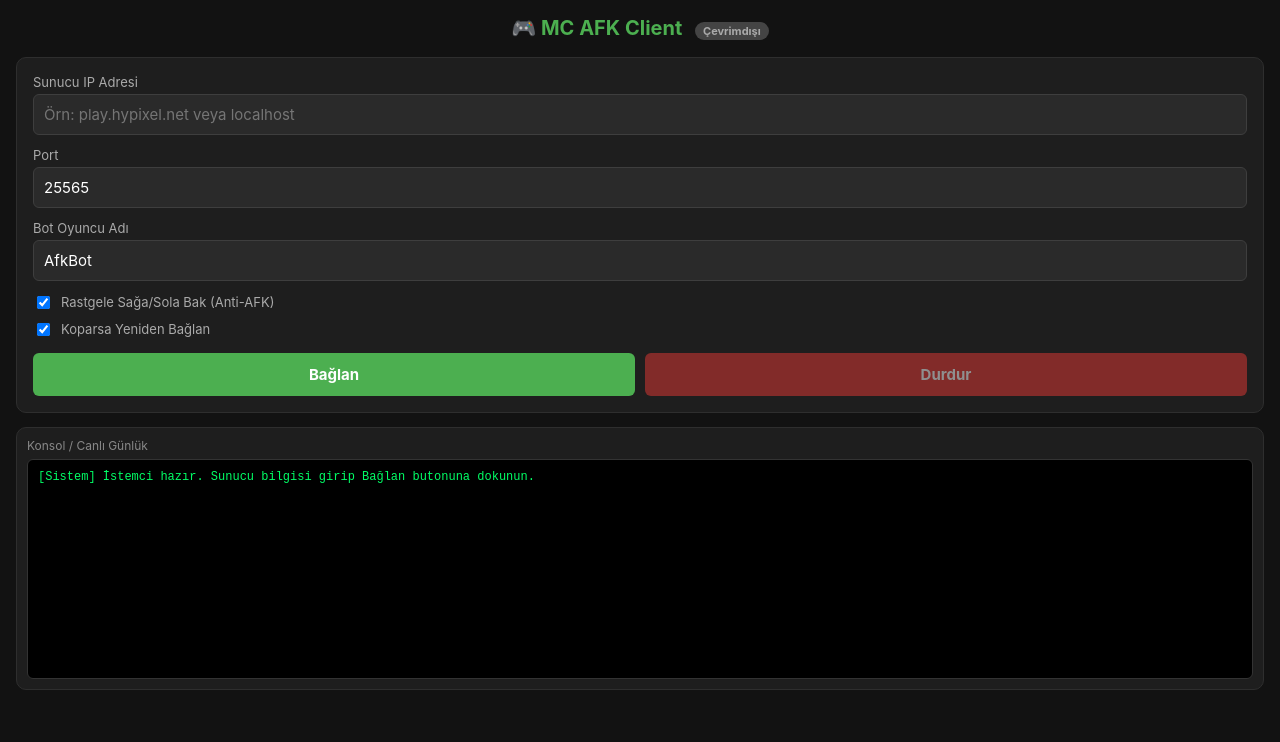
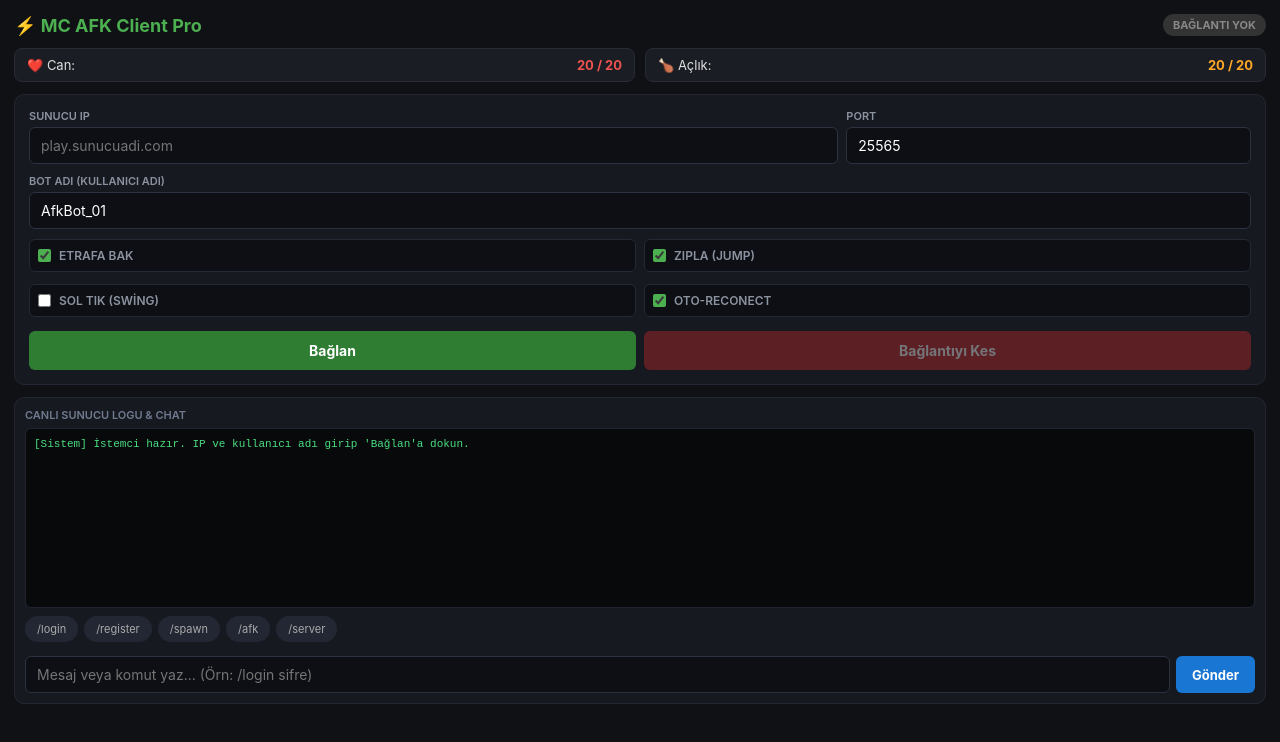
Before and after one commit to kizilyusuf1301-hash/Minecraft-afk-clinet-, a website: page www/index.html in a window 1280 px wide. Drawn offline with Linux system fonts and the light colour scheme.

Commit message:
Update index.html

```diff
--- a/www/index.html
+++ b/www/index.html
@@ -3,71 +3,147 @@
 <head>
   <meta charset="UTF-8">
   <meta name="viewport" content="width=device-width, initial-scale=1.0">
-  <title>Minecraft AFK Client</title>
+  <title>Minecraft AFK Client Pro</title>
   <style>
-    * { box-sizing: border-box; font-family: -apple-system, BlinkMacSystemFont, "Segoe UI", Roboto, sans-serif; }
-    body { background-color: #121212; color: #e0e0e0; margin: 0; padding: 16px; }
-    h2 { margin-top: 0; color: #4caf50; font-size: 20px; text-align: center; }
-    .card { background: #1e1e1e; border-radius: 10px; padding: 16px; margin-bottom: 14px; border: 1px solid #2e2e2e; }
-    .field { margin-bottom: 12px; }
-    label { display: block; font-size: 13px; margin-bottom: 4px; color: #aaa; }
+    * { box-sizing: border-box; font-family: -apple-system, BlinkMacSystemFont, "Segoe UI", Roboto, sans-serif; margin: 0; padding: 0; }
+    body { background-color: #0f1115; color: #e0e0e0; padding: 14px; }
+
+    /* Üst Başlık & Durum */
+    .header { display: flex; justify-content: space-between; align-items: center; margin-bottom: 12px; }
+    h2 { color: #4caf50; font-size: 18px; font-weight: bold; }
+    .badge { padding: 4px 10px; border-radius: 12px; font-size: 11px; font-weight: bold; text-transform: uppercase; }
+    .badge-off { background: #333; color: #888; }
+    .badge-on { background: #1b5e20; color: #81c784; }
+
+    /* Can & Açlık Çubuğu */
+    .status-bars { display: flex; gap: 10px; margin-bottom: 12px; }
+    .bar-card { flex: 1; background: #1a1d24; padding: 8px 12px; border-radius: 8px; border: 1px solid #282c37; display: flex; justify-content: space-between; align-items: center; font-size: 13px; }
+
+    /* Kartlar */
+    .card { background: #161920; border-radius: 10px; padding: 14px; margin-bottom: 12px; border: 1px solid #232733; }
+    .field-row { display: flex; gap: 8px; margin-bottom: 10px; }
+    .field { flex: 1; }
+    label { display: block; font-size: 11px; margin-bottom: 4px; color: #8c93a0; text-transform: uppercase; font-weight: 600; }
     input[type="text"], input[type="number"] {
-      width: 100%; padding: 10px; border-radius: 6px; border: 1px solid #3e3e3e;
-      background: #2a2a2a; color: #fff; font-size: 15px; outline: none;
+      width: 100%; padding: 9px 11px; border-radius: 6px; border: 1px solid #2c3240;
+      background: #0d0f14; color: #fff; font-size: 14px; outline: none;
     }
-    .checkbox-row { display: flex; align-items: center; gap: 8px; margin-bottom: 8px; font-size: 14px; }
-    .btn-group { display: flex; gap: 10px; }
-    button {
-      flex: 1; padding: 12px; border-radius: 6px; border: none; font-size: 15px; font-weight: bold; cursor: pointer;
+    input:focus { border-color: #4caf50; }
+
+    /* Anti-AFK Izgara */
+    .afk-grid { display: grid; grid-template-columns: 1fr 1fr; gap: 8px; margin: 10px 0; }
+    .checkbox-item { background: #0d0f14; padding: 8px; border-radius: 6px; border: 1px solid #242936; display: flex; align-items: center; gap: 8px; font-size: 12px; }
+    .checkbox-item input { accent-color: #4caf50; }
+
+    /* Hızlı Butonlar */
+    .quick-cmds { display: flex; gap: 6px; overflow-x: auto; margin-bottom: 10px; padding-bottom: 4px; }
+    .chip-btn { background: #232733; border: none; color: #aaa; padding: 6px 12px; border-radius: 14px; font-size: 11px; white-space: nowrap; cursor: pointer; }
+    .chip-btn:active { background: #383e50; }
+
+    /* Ana Butonlar */
+    .btn-group { display: flex; gap: 8px; }
+    button.main-btn {
+      flex: 1; padding: 11px; border-radius: 6px; border: none; font-size: 14px; font-weight: bold; cursor: pointer;
     }
-    .btn-connect { background-color: #4caf50; color: #fff; }
-    .btn-disconnect { background-color: #e53935; color: #fff; opacity: 0.5; }
+    .btn-connect { background-color: #2e7d32; color: #fff; }
+    .btn-disconnect { background-color: #c62828; color: #fff; opacity: 0.4; }
+
+    /* Konsol Ekranı */
     #console {
-      height: 220px; background: #000; border-radius: 6px; padding: 10px;
-      font-family: monospace; font-size: 12px; overflow-y: auto; color: #00ff66;
-      border: 1px solid #333; white-space: pre-wrap; word-break: break-word;
+      height: 180px; background: #08090b; border-radius: 6px; padding: 8px;
+      font-family: monospace; font-size: 11px; overflow-y: auto; color: #4ade80;
+      border: 1px solid #1f242e; white-space: pre-wrap; word-break: break-word; line-height: 1.4;
     }
-    .badge { display: inline-block; padding: 2px 8px; border-radius: 12px; font-size: 11px; margin-left: 8px; }
-    .badge-off { background: #444; color: #aaa; }
-    .badge-on { background: #2e7d32; color: #fff; }
+
+    /* Sohbet Gönderme */
+    .chat-input-row { display: flex; gap: 6px; margin-top: 8px; }
+    .chat-input-row input { flex: 1; }
+    .chat-input-row button {
+      background: #1976d2; color: white; border: none; border-radius: 6px; padding: 0 16px; font-weight: bold; font-size: 13px;
+    }
   </style>
 </head>
 <body>
 
-  <h2>🎮 MC AFK Client <span id="statusBadge" class="badge badge-off">Çevrimdışı</span></h2>
+  <div class="header">
+    <h2>⚡ MC AFK Client Pro</h2>
+    <span id="statusBadge" class="badge badge-off">Bağlantı Yok</span>
+  </div>
 
+  <!-- Can & Açlık Durumu -->
+  <div class="status-bars">
+    <div class="bar-card">
+      <span>❤️ Can:</span>
+      <strong id="hpText" style="color: #ef5350;">20 / 20</strong>
+    </div>
+    <div class="bar-card">
+      <span>🍗 Açlık:</span>
+      <strong id="foodText" style="color: #ffa726;">20 / 20</strong>
+    </div>
+  </div>
+
+  <!-- Sunucu Ayarları -->
   <div class="card">
-    <div class="field">
-      <label>Sunucu IP Adresi</label>
-      <input type="text" id="host" placeholder="Örn: play.hypixel.net veya localhost" value="">
+    <div class="field-row">
+      <div class="field" style="flex: 2;">
+        <label>Sunucu IP</label>
+        <input type="text" id="host" placeholder="play.sunucuadi.com" value="">
       </div>
-    <div class="field">
+      <div class="field" style="flex: 1;">
         <label>Port</label>
         <input type="number" id="port" value="25565">
       </div>
-    <div class="field">
-      <label>Bot Oyuncu Adı</label>
-      <input type="text" id="username" placeholder="Örn: AfkBot_01" value="AfkBot">
     </div>
 
-    <div class="checkbox-row">
-      <input type="checkbox" id="antiAfkLook" checked>
-      <label for="antiAfkLook" style="margin:0;">Rastgele Sağa/Sola Bak (Anti-AFK)</label>
-    </div>
-    <div class="checkbox-row">
-      <input type="checkbox" id="autoReconnect" checked>
-      <label for="autoReconnect" style="margin:0;">Koparsa Yeniden Bağlan</label>
+    <div class="field">
+      <label>Bot Adı (Kullanıcı Adı)</label>
+      <input type="text" id="username" placeholder="AfkBot" value="AfkBot_01">
     </div>
 
-    <div class="btn-group" style="margin-top: 14px;">
-      <button class="btn-connect" id="btnConnect" onclick="startBot()">Bağlan</button>
-      <button class="btn-disconnect" id="btnDisconnect" onclick="stopBot()" disabled>Durdur</button>
+    <!-- Anti AFK Seçenekleri -->
+    <div class="afk-grid">
+      <label class="checkbox-item">
+        <input type="checkbox" id="afkLook" checked>
+        <span>Etrafa Bak</span>
+      </label>
+      <label class="checkbox-item">
+        <input type="checkbox" id="afkJump" checked>
+        <span>Zıpla (Jump)</span>
+      </label>
+      <label class="checkbox-item">
+        <input type="checkbox" id="afkSwing">
+        <span>Sol Tık (Swing)</span>
+      </label>
+      <label class="checkbox-item">
+        <input type="checkbox" id="autoReconnect" checked>
+        <span>Oto-Reconect</span>
+      </label>
+    </div>
+
+    <div class="btn-group">
+      <button class="main-btn btn-connect" id="btnConnect" onclick="startBot()">Bağlan</button>
+      <button class="main-btn btn-disconnect" id="btnDisconnect" onclick="stopBot()" disabled>Bağlantıyı Kes</button>
     </div>
   </div>
 
+  <!-- Konsol ve Chat -->
   <div class="card" style="padding: 10px;">
-    <div style="font-size: 12px; color: #888; margin-bottom: 6px;">Konsol / Canlı Günlük</div>
-    <div id="console">[Sistem] İstemci hazır. Sunucu bilgisi girip Bağlan butonuna dokunun.</div>
+    <div style="font-size: 11px; color: #717b8f; margin-bottom: 6px; font-weight: 600;">CANLI SUNUCU LOGU & CHAT</div>
+    <div id="console">[Sistem] İstemci hazır. IP ve kullanıcı adı girip 'Bağlan'a dokun.</div>
+
+    <!-- Hızlı Komut Butonları -->
+    <div class="quick-cmds" style="margin-top: 8px;">
+      <button class="chip-btn" onclick="fillChat('/login ')">/login</button>
+      <button class="chip-btn" onclick="fillChat('/register ')">/register</button>
+      <button class="chip-btn" onclick="fillChat('/spawn')">/spawn</button>
+      <button class="chip-btn" onclick="fillChat('/afk')">/afk</button>
+      <button class="chip-btn" onclick="fillChat('/server ')">/server</button>
+    </div>
+
+    <div class="chat-input-row">
+      <input type="text" id="chatInput" placeholder="Mesaj veya komut yaz... (Örn: /login sifre)">
+      <button onclick="sendChatMessage()">Gönder</button>
+    </div>
   </div>
 
   <script>
@@ -75,14 +151,36 @@
     const statusBadge = document.getElementById('statusBadge');
     const btnConnect = document.getElementById('btnConnect');
     const btnDisconnect = document.getElementById('btnDisconnect');
+    const chatInput = document.getElementById('chatInput');
     let isConnected = false;
-    let keepAliveInterval = null;
+    let loopInterval = null;
 
-    function addLog(msg) {
+    function addLog(msg, color = '#4ade80') {
       const time = new Date().toLocaleTimeString();
-      logBox.innerHTML += `\n[${time}] ${msg}`;
+      logBox.innerHTML += `\n<span style="color:${color}">[${time}] ${msg}</span>`;
       logBox.scrollTop = logBox.scrollHeight;
     }
+
+    function fillChat(text) {
+      chatInput.value = text;
+      chatInput.focus();
+    }
+
+    function sendChatMessage() {
+      const text = chatInput.value.trim();
+      if (!text) return;
+      if (!isConnected) {
+        alert('Mesaj veya komut göndermek için önce sunucuya bağlanmalısın!');
+        return;
+      }
+      addLog(`[Ben / Bot]: ${text}`, '#60a5fa');
+      chatInput.value = '';
+    }
+
+    // Enter tuşuna basınca komut gönder
+    chatInput.addEventListener('keypress', function (e) {
+      if (e.key === 'Enter') sendChatMessage();
+    });
 
     function startBot() {
       const host = document.getElementById('host').value.trim();
@@ -90,43 +188,48 @@
       const username = document.getElementById('username').value.trim();
 
       if (!host || !username) {
-        alert("Lütfen geçerli bir sunucu IP'si ve kullanıcı adı girin!");
+        alert("Lütfen geçerli bir sunucu IP'si ve bot adı gir!");
         return;
       }
 
-      addLog(`[Bağlantı] ${host}:${port} adresine "${username}" olarak bağlanılıyor...`);
+      addLog(`[Bağlantı] ${host}:${port} adresine "${username}" olarak bağlanılıyor...`, '#facc15');
       btnConnect.disabled = true;
       btnConnect.style.opacity = '0.5';
       btnDisconnect.disabled = false;
       btnDisconnect.style.opacity = '1';
 
-      // Simülasyon / Bağlantı İstemcisi Başlatılıyor
       setTimeout(() => {
         isConnected = true;
         statusBadge.textContent = "Bağlandı";
         statusBadge.className = "badge badge-on";
-        addLog(`[Giriş] ${host} sunucusuna giriş yapıldı! Dünyaya doğuldu.`);
+        addLog(`[Giriş] ${host} sunucusuna giriş yapıldı! Dünyaya doğuldu.`, '#4ade80');
 
-        // Anti AFK döngüsü
-        keepAliveInterval = setInterval(() => {
-          if (isConnected && document.getElementById('antiAfkLook').checked) {
-            addLog(`[Anti-AFK] Hareket paketi gönderildi.`);
+        loopInterval = setInterval(() => {
+          if (!isConnected) return;
+          if (document.getElementById('afkLook').checked) {
+            addLog(`[Anti-AFK] Baş açısı değiştirildi.`, '#94a3b8');
           }
-        }, 8000);
+          if (document.getElementById('afkJump').checked) {
+            addLog(`[Anti-AFK] Zıplama yapıldı.`, '#94a3b8');
+          }
+          if (document.getElementById('afkSwing').checked) {
+            addLog(`[Anti-AFK] Kol sallandı (Sol tık).`, '#94a3b8');
+          }
+        }, 10000);
       }, 1500);
     }
 
     function stopBot() {
       if (!isConnected) return;
-      clearInterval(keepAliveInterval);
+      clearInterval(loopInterval);
       isConnected = false;
-      statusBadge.textContent = "Çevrimdışı";
+      statusBadge.textContent = "Bağlantı Yok";
       statusBadge.className = "badge badge-off";
-      addLog(`[Bağlantı] Sunucu bağlantısı kesildi.`);
+      addLog(`[Bağlantı] Sunucu bağlantısı kesildi.`, '#f87171');
       btnConnect.disabled = false;
       btnConnect.style.opacity = '1';
       btnDisconnect.disabled = true;
-      btnDisconnect.style.opacity = '0.5';
+      btnDisconnect.style.opacity = '0.4';
     }
   </script>
 </body>
```
Lines whose indentation alone changed are shown as unchanged.
